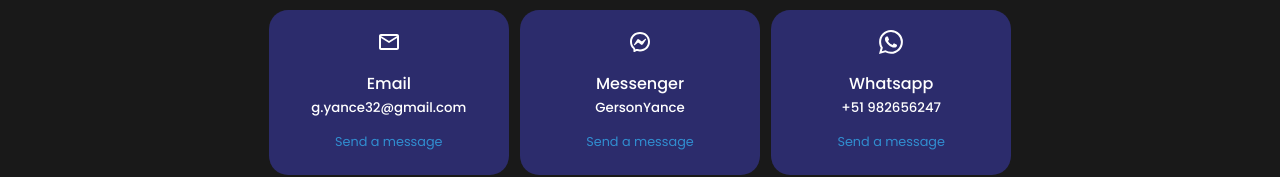
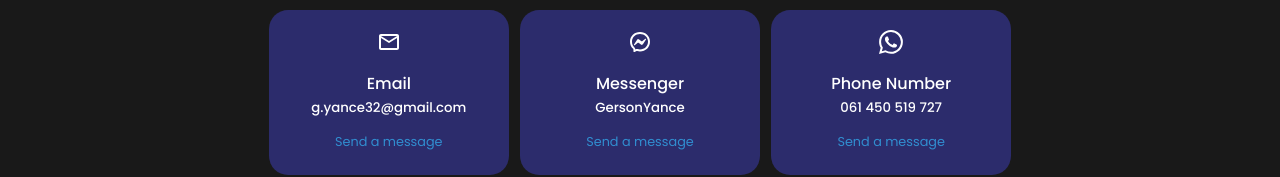
Before and after one commit to AG-code32/Portfolio01-React, a React (Create React App) app: page / in a window 1280 px wide. Shown: the part 4436-4613 px from the top of the page. Built offline with nearby package versions, Linux system fonts and the light colour scheme.

Commit message:
Change whats

```diff
--- a/src/components/contact/Contact.jsx
+++ b/src/components/contact/Contact.jsx
@@ -46,9 +46,10 @@ const Contact = () => {
           </article>
           <article className="contact__option">
             <BsWhatsapp className='contact__option-icon'/>
-            <h4>Whatsapp</h4>
-            <h5>+51 982656247</h5>
-            <a href="https://wa.link/096lxa" target='_blank' rel="noreferrer">Send a message</a>
+            <h4>Phone Number</h4>
+            <h5>061 450 519 727</h5>
+            {/* <a href="https://wa.link/096lxa" target='_blank' rel="noreferrer">Send a message</a> */}
+            <a href="sms:+61450519727" target='_blank' rel="noreferrer">Send a message</a>
           </article>
 
         </div>
```
Also changed, not shown: 1 other file (tests, documents, lock files or other folders).
